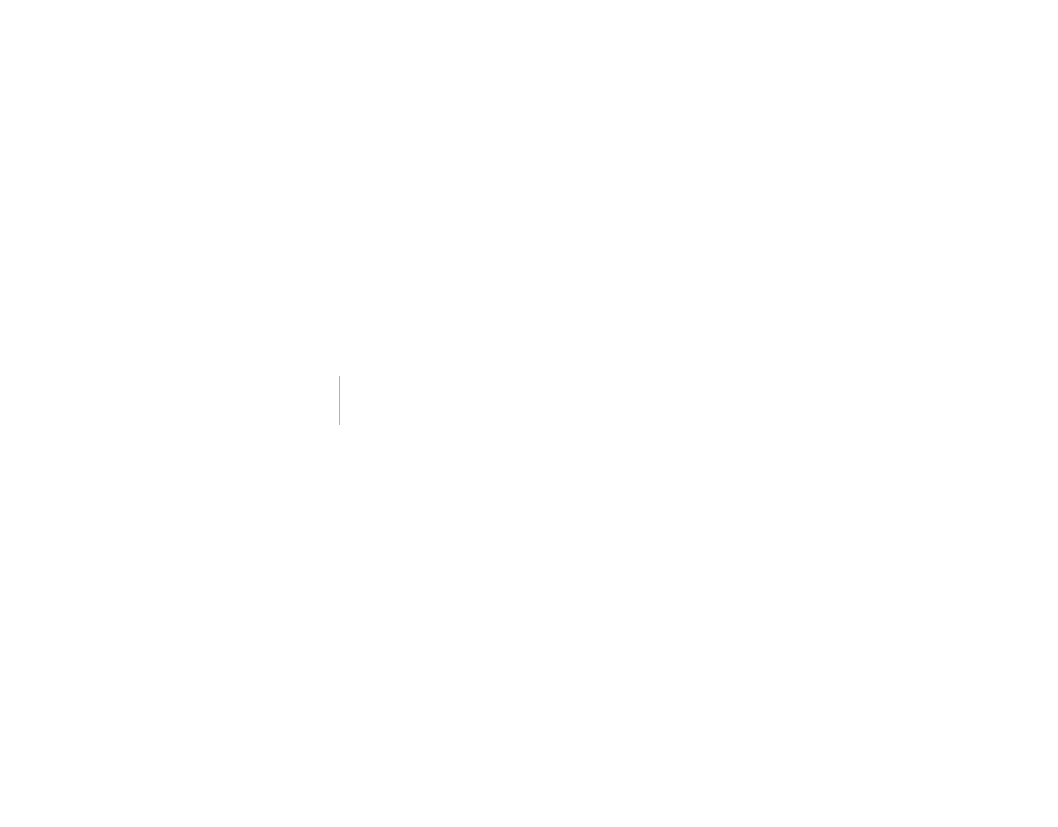
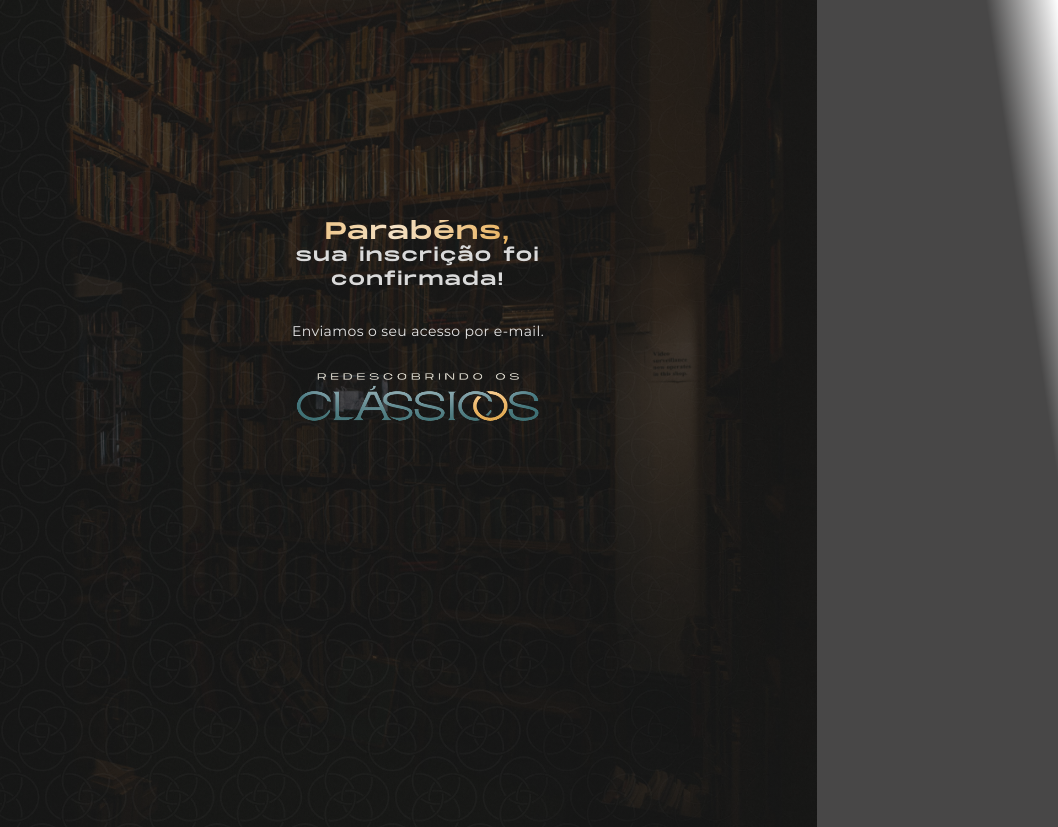
Before and after one commit to MatheusLasserre/matheus-araujo-website, a Next.js app: page /roc-obrigado in a window 1280 px wide. Before the commit this address had no page. Shown: the whole page, without its empty margins (222-1280 px from the left). Before the commit the page ends 800 px from the top, so only its background shows below. Built offline with nearby package versions, Linux system fonts and the light colour scheme.

Commit message:
Páginas de obrigado criados

```diff
--- a/components/ROC/Button.js
+++ b/components/ROC/Button.js
@@ -6,8 +6,8 @@
 
     const ActionLink = () => {
 
-        //   location.assign('#');
-        alert('Manda o link do curso, porra')
+          location.assign('https://matheus-araujo.memberkit.com.br/checkout/xB40wb');
+
         }
 
 
--- /dev/null
+++ b/pages/roc-obrigado.js
@@ -0,0 +1,44 @@
+import React from 'react'
+import heroStyle from '../styles/hero.module.css'
+import Image from 'next/image'
+import robStyle from '../styles/roc-obrigado.module.css'
+import Head from 'next/head'
+
+
+function rocObrigado() {
+    return (
+        <div>
+            <Head>
+                <meta name="viewport" content="width=device-width, initial-scale=1.0" />
+                <title>Sua inscrição foi confirmada!</title>
+                {/* <!-- Facebook Pixel Code --> */}
+                <script src="/fscript.js"></script>
+            </Head>
+            <div className={heroStyle.heroBackground}>
+            <div className={heroStyle.heroBackground2}>
+            <div className={heroStyle.heroBackground3}>
+                    <div className={heroStyle.heroWrap}>
+                        <div className={heroStyle.heroSpacer}></div>
+                        <h1 className={robStyle.whiteHeadline}><p className={robStyle.goldHeadline}>Parabéns,</p> sua inscrição foi confirmada!</h1>
+                        <p className={robStyle.bodyText}>Enviamos o seu acesso por e-mail.</p>
+                        <div className={robStyle.Space}>
+                            <Image
+                                src="/images/ROC/ROC-LOGO-3-4.png"
+                                alt="logo"
+                                width={248}
+                                height={54}
+                                className={heroStyle.logo}
+                            />
+                        </div>
+
+
+
+                    </div>
+            </div>
+            </div>
+            </div>
+        </div>
+    )
+}
+
+export default rocObrigado
--- /dev/null
+++ b/styles/roc-obrigado.module.css
@@ -0,0 +1,40 @@
+.goldHeadline {
+    color: transparent;
+    background-image: linear-gradient(93.87deg, #EAB25E -3.33%, #F4E2C7 40.78%, #EAB25E 83.23%);
+    background-clip: text;
+    font-size: 2.4rem;
+    font-family: MonumentExtended;
+    font-weight: 400;
+    line-height: 2.4rem;
+    letter-spacing: 0.2rem;
+    text-align: center;
+}
+
+.whiteHeadline {
+    font-size: 1.8rem;
+    font-family: MonumentExtended;
+    line-height: 2.4rem;
+    letter-spacing: 0.2rem;
+    text-align: center;
+    color: #DADADA;
+    margin: 10rem auto 0rem auto;
+    font-weight: 400;
+}
+
+.bodyText {
+    font-size: 1.4rem;
+    color: #E5E5E5;
+    line-height: 1.8rem;
+    letter-spacing: 0.04rem;
+    text-align: center;
+    margin: 3rem auto;
+
+
+}
+
+.Space {
+    margin: auto;
+    margin-bottom: 40rem;
+    /* width: 100%; */
+
+}
```
Also changed, not shown: pages/roc-obrigado-boleto.js (added, +44 -0 lines).
